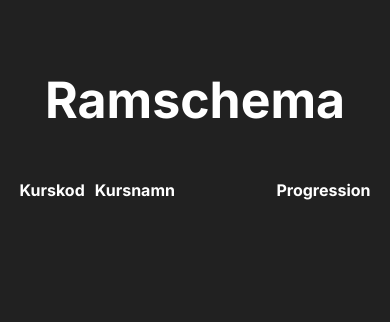
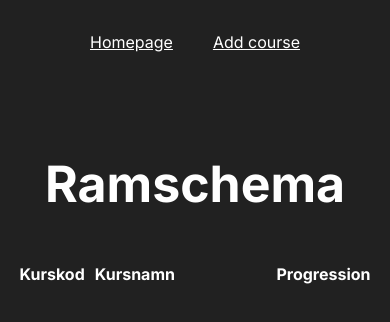
Before and after one commit to RobinHawiz/DT207G-moment1-frontend, a website built with Vite: page src/pages/index.html in a window 390 px wide. Built offline with nearby package versions, Linux system fonts and the light colour scheme; no server answers.

Commit message:
✨ feat(navbar): add responsive site navigation and update layout
- Added a <nav> element to index.html with links to homepage and add-course.
- Introduced responsive typography and layout styles for the navbar.
- Removed top margin from <main> since nav now provides vertical spacing.

```diff
--- a/src/pages/index.html
+++ b/src/pages/index.html
@@ -21,6 +21,16 @@
     <title>DT207G-Moment 1</title>
   </head>
   <body>
+    <nav>
+      <ul>
+        <li>
+          <a href=".">Homepage</a>
+        </li>
+        <li>
+          <a href="add-course/">Add course</a>
+        </li>
+      </ul>
+    </nav>
     <main>
       <h1>Ramschema</h1>
       <table>
--- a/src/styles/abstracts/_variables.scss
+++ b/src/styles/abstracts/_variables.scss
@@ -17,6 +17,7 @@ $a-color-hover: color.adjust($a-color, $lightness: -30%);
 
 // Font sizes desktop
 $h1-font: 7rem;
+$nav-font: 2rem;
 $form-font: 2rem;
 $form-input-font: 1.8rem;
 $form-button-font: 1.8rem;
@@ -24,6 +25,7 @@ $table-font: 2rem;
 
 // Font sizes mobile
 $h1-font-mobile: 5rem;
+$nav-font-mobile: 1.6rem;
 $form-font-mobile: 1.6rem;
 $form-input-font-mobile: 1.4rem;
 $form-button-font-mobile: 1.4rem;
--- a/src/styles/base/_typography.scss
+++ b/src/styles/base/_typography.scss
@@ -7,6 +7,14 @@ h1 {
   font-family: "Inter", Arial, Helvetica, sans-serif;
   @include m.media-query(mobile) {
     font-size: v.$h1-font-mobile;
+  }
+}
+
+nav {
+  font-size: v.$nav-font;
+  font-family: "Inter", Arial, Helvetica, sans-serif;
+  @include m.media-query(mobile) {
+    font-size: v.$nav-font-mobile;
   }
 }
 
--- a/src/styles/layout/_layout.scss
+++ b/src/styles/layout/_layout.scss
@@ -10,10 +10,22 @@ html {
   font-size: 62.5%;
 }
 
+nav {
+  @include m.flex(center, center, row);
+  min-height: 10vh;
+  min-height: 10svh;
+  ul {
+    @include m.flex(normal, normal, row);
+  }
+  li {
+    padding: 2rem;
+    list-style-type: none;
+  }
+}
+
 main {
   @include m.flex(center, normal, column);
   margin: 0 5%;
-  margin-top: 10rem;
   @include m.media-query(mobile) {
     margin-top: 7rem;
   }
```
